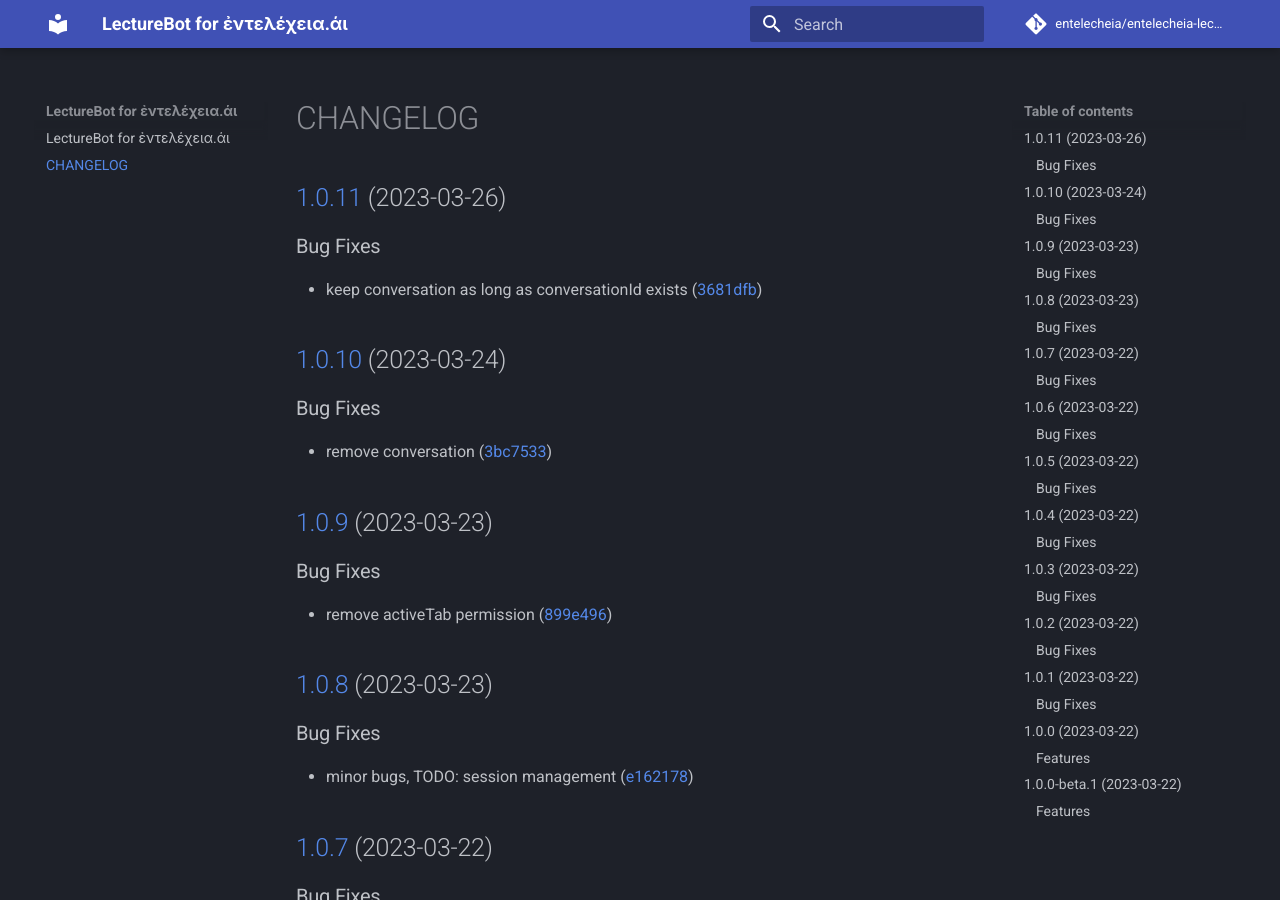
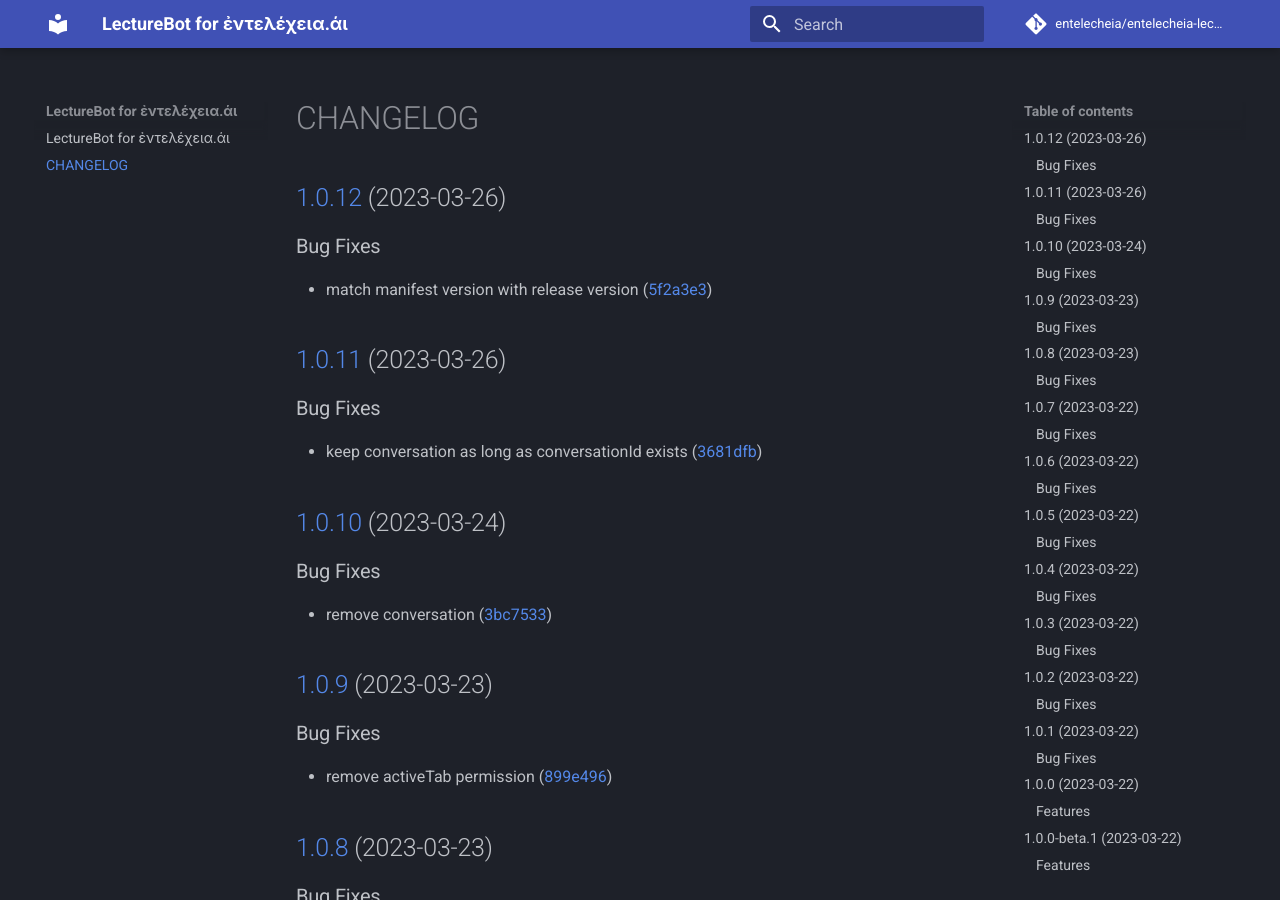
Before and after one commit to entelecheia/entelecheia-lecture-bot, an MkDocs documentation site: the page built from docs/CHANGELOG.md, in a window 1280 px wide and 900 px high. Built offline with MkDocs 1.6.1 and Material for MkDocs 9.7.7, drawn with Linux system fonts in a browser that asks for light colours; comment, search, counter and statistics services are not loaded.

Commit message:
chore(release): :rocket: 1.0.12 [skip ci]
## [1.0.12](https://github.com/entelecheia/entelecheia-lecture-bot/compare/v1.0.11...v1.0.12) (2023-03-26)

### Bug Fixes

* match manifest version with release version ([5f2a3e3](https://github.com/entelecheia/entelecheia-lecture-bot/commit/5f2a3e3a2b6a94b4b8735d9f7b18242879cae11e))

```diff
--- a/docs/CHANGELOG.md
+++ b/docs/CHANGELOG.md
@@ -1,3 +1,10 @@
+## [1.0.12](https://github.com/entelecheia/entelecheia-lecture-bot/compare/v1.0.11...v1.0.12) (2023-03-26)
+
+
+### Bug Fixes
+
+* match manifest version with release version ([5f2a3e3](https://github.com/entelecheia/entelecheia-lecture-bot/commit/5f2a3e3a2b6a94b4b8735d9f7b18242879cae11e))
+
 ## [1.0.11](https://github.com/entelecheia/entelecheia-lecture-bot/compare/v1.0.10...v1.0.11) (2023-03-26)
 
 
--- a/package.json
+++ b/package.json
@@ -1,6 +1,6 @@
 {
     "name": "entelecheia-lecture-bot",
-    "version": "1.0.11",
+    "version": "1.0.12",
     "description": "Chrome extension to ask questions and get answers from the ChatGPT",
     "author": "entelecheia",
     "license": "MIT",
```
Also changed, not shown: static/manifest.json, 1 other file.
